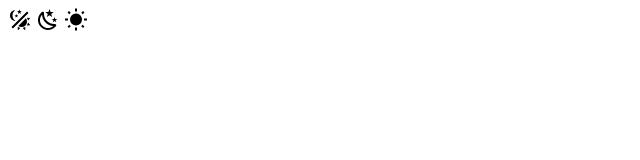
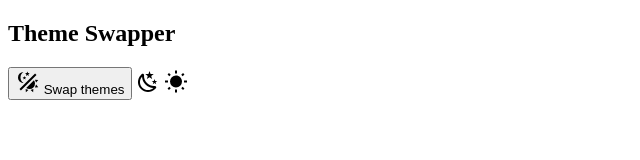
Before and after one commit to Nicolascoding27/Darkmodewebsite, a plain HTML site: page index.html in a window 1280 px wide. Shown: the whole page, without its empty margins (0-640 px from the left). Drawn offline with Linux system fonts and the light colour scheme.

Commit message:
containers added

```diff
--- a/index.html
+++ b/index.html
@@ -12,11 +12,16 @@
 
 </head>
 <body>
-    <!-- light and dark svg
+    <h2>Theme Swapper</h2>
+      <!-- light and dark svg
       -->
-     <svg style="width:24px;height:24px" viewBox="0 0 24 24">
-        <path fill="currentColor" d="M7.5,2C5.71,3.15 4.5,5.18 4.5,7.5C4.5,9.82 5.71,11.85 7.53,13C4.46,13 2,10.54 2,7.5A5.5,5.5 0 0,1 7.5,2M19.07,3.5L20.5,4.93L4.93,20.5L3.5,19.07L19.07,3.5M12.89,5.93L11.41,5L9.97,6L10.39,4.3L9,3.24L10.75,3.12L11.33,1.47L12,3.1L13.73,3.13L12.38,4.26L12.89,5.93M9.59,9.54L8.43,8.81L7.31,9.59L7.65,8.27L6.56,7.44L7.92,7.35L8.37,6.06L8.88,7.33L10.24,7.36L9.19,8.23L9.59,9.54M19,13.5A5.5,5.5 0 0,1 13.5,19C12.28,19 11.15,18.6 10.24,17.93L17.93,10.24C18.6,11.15 19,12.28 19,13.5M14.6,20.08L17.37,18.93L17.13,22.28L14.6,20.08M18.93,17.38L20.08,14.61L22.28,17.15L18.93,17.38M20.08,12.42L18.94,9.64L22.28,9.88L20.08,12.42M9.63,18.93L12.4,20.08L9.87,22.27L9.63,18.93Z" />
-    </svg>
+    <button>
+        <svg style="width:24px;height:24px" viewBox="0 0 24 24">
+            <path fill="currentColor" d="M7.5,2C5.71,3.15 4.5,5.18 4.5,7.5C4.5,9.82 5.71,11.85 7.53,13C4.46,13 2,10.54 2,7.5A5.5,5.5 0 0,1 7.5,2M19.07,3.5L20.5,4.93L4.93,20.5L3.5,19.07L19.07,3.5M12.89,5.93L11.41,5L9.97,6L10.39,4.3L9,3.24L10.75,3.12L11.33,1.47L12,3.1L13.73,3.13L12.38,4.26L12.89,5.93M9.59,9.54L8.43,8.81L7.31,9.59L7.65,8.27L6.56,7.44L7.92,7.35L8.37,6.06L8.88,7.33L10.24,7.36L9.19,8.23L9.59,9.54M19,13.5A5.5,5.5 0 0,1 13.5,19C12.28,19 11.15,18.6 10.24,17.93L17.93,10.24C18.6,11.15 19,12.28 19,13.5M14.6,20.08L17.37,18.93L17.13,22.28L14.6,20.08M18.93,17.38L20.08,14.61L22.28,17.15L18.93,17.38M20.08,12.42L18.94,9.64L22.28,9.88L20.08,12.42M9.63,18.93L12.4,20.08L9.87,22.27L9.63,18.93Z" />
+        </svg>
+        Swap themes
+    </button>
+
     <!-- moon
      -->
      <svg style="width:24px;height:24px" viewBox="0 0 24 24">
```
